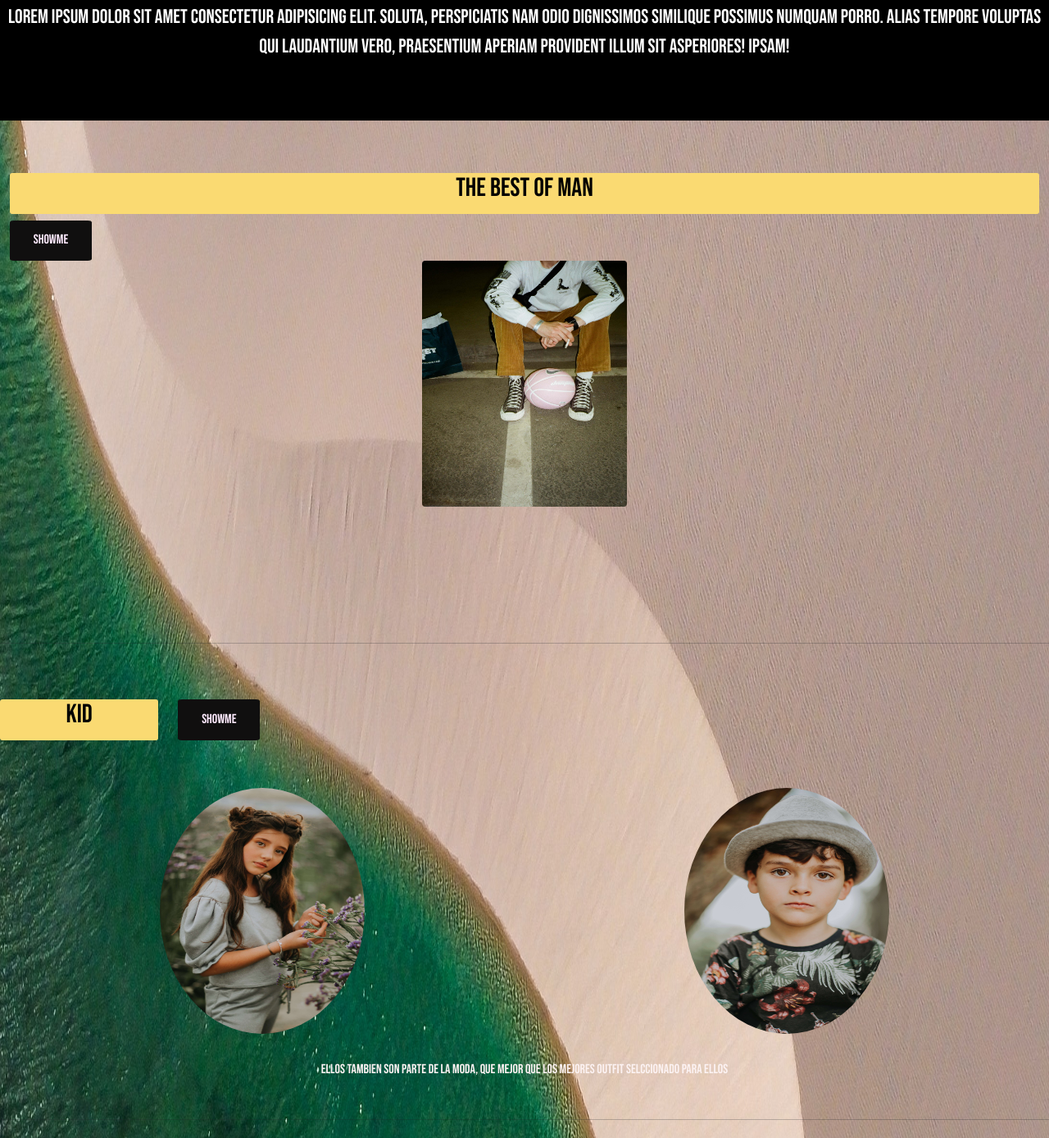
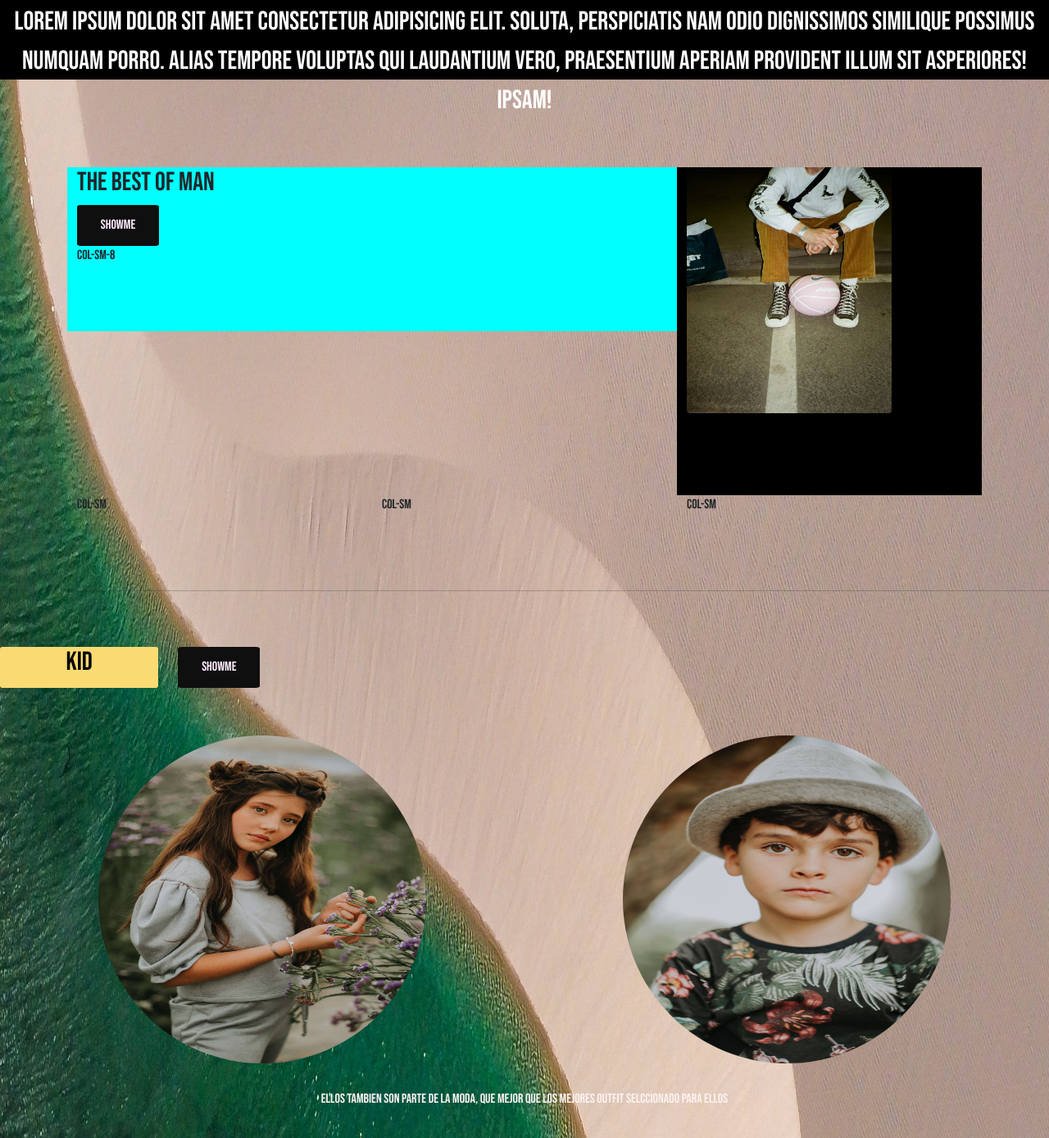
Before and after one commit to FrontSantiDev2021/web-proyect-coder, a website: page index.html in a window 1280 px wide. Shown: the part 261-1649 px from the top of the page at 82% size. Drawn offline with nearby package versions, Linux system fonts and the light colour scheme; files that its build step writes are made by us from their sources.

```diff
--- a/index.html
+++ b/index.html
@@ -15,15 +15,14 @@
     <link rel="stylesheet" href="https://cdnjs.cloudflare.com/ajax/libs/animate.css/4.1.1/animate.min.css">
 
     <link href="https://fonts.googleapis.com/css2?family=Bebas+Neue&display=swap" rel="stylesheet">
-
+    <!--------->
     <link href="https://cdn.jsdelivr.net/npm/bootstrap@5.1.3/dist/css/bootstrap.min.css" rel="stylesheet" integrity="sha384-1BmE4kWBq78iYhFldvKuhfTAU6auU8tT94WrHftjDbrCEXSU1oBoqyl2QvZ6jIW3" crossorigin="anonymous">
-
 
     <link rel="stylesheet" href="./bootstrap-5.1.3/dist/css/bootstrap.css">
 
     <link rel="stylesheet" href="css/main.css">
 </head>
-<body class="bg-transparent " >
+<body class="bg-transparent text-dark " >
     <!---inicio de pagina--------------------------->
     <header class="site-header sticky-top py-1">
         <div class="presentacion">
@@ -82,6 +81,7 @@
     </header>
 
     <main>
+
         <div class="encabezado">
             <h1 class="encabezado-h1 ">bienvenido a place of body</h1>
             <p class= "encabezado-h1__textoLorem text-white">Lorem ipsum dolor sit amet consectetur adipisicing elit.
@@ -91,17 +91,17 @@
             </p>
 
         </div>
-        <section class="manIndex" >
-            <div class=" container-fluid">
+        <section class="manIndex container" >
+            <div class="container contenedor-box">
                 <div class="row">
-                    <div class="col"><h2 class="manIndex__h2">the best of man</h2></div>
-                    <div class="col-10">
+                  <div class="col-sm-8 bono">
+                    <div class=""><h2 class="manIndex__h2">the best of man</h2></div>
+                    <div class="">
                         <button class="boton">
                             <span>showme</span>
                         </button>
-                    </div>
-                </div>
-            </div>
+                    </div>col-sm-8</div>
+                  <div class="col-sm-4 papach">
                     <div class="contenedorMan">
                         <figure>
                             <img src="IMAGENESProyect/pexels-vitalina-3807262.jpg" alt="outfit completo" >
@@ -109,8 +109,15 @@
                                 <h3>design style</h3>
                                 <p>Lorem ipsum dolor sit amet.</p>
                             </div>
-
                         </figure>
+                    </div>
+                </div>
+                </div>
+                <div class="row">
+                  <div class="col-sm papa">col-sm</div>
+                  <div class="col-sm">col-sm</div>
+                  <div class="col-sm">col-sm</div>
+                </div>
               </div>
         </section>
             <hr>
--- a/scss/base/_extend.scss
+++ b/scss/base/_extend.scss
@@ -117,11 +117,9 @@
     background-color: $bg-color;
     border-radius: $border;
 }
-@mixin  contenedor-man($justify,$ancho,$largo) {
-    justify-content: $justify;
-    width: $ancho;
-    height:$largo;
-    display: flex;
+@mixin  contenedor-man($ancho) {
+    width:$ancho;
+
 }
 @mixin figura($posicion,$ancho,$alto,$desbordamiento,) {
     position: $posicion;
@@ -196,6 +194,12 @@
     grid-template-columns: $columns;
     margin: $margen;
     justify-items: $items;
+
+}
+@mixin p-woman ($espaciado,$espaciado-l,$size,){
+    word-spacing: $espaciado;
+    letter-spacing: $espaciado-l;
+    font-size: $size;
 
 }
 @mixin formulario($relleno,$relleno-b,$posicion) {
--- a/scss/base/_variables.scss
+++ b/scss/base/_variables.scss
@@ -11,7 +11,19 @@
 $cyan:    #0dcaf0;
 $silver:  silver;
 
+/*/paleta nueva de colores*/
+$color-1:rgb(249,248,251);
+$color-2:rgb(248,244,232);
+$color-3:#333231;
+$color-4:rgb(164,164,164);
+$color-5:rgb(167,83,90);
+
+
+
+
+
 /*/*/
+
 $color-texto:rgb(252,242,242);
 $color-gradiente: rgba(20,65,210,1) 31%, rgba(246,129,63,1) 56%, rgba(206,208,130,1) 75%;
 $color-primary:black;
@@ -83,8 +95,3 @@
         @content;
     }
 }
-@mixin mobile-l ($breakpoint) {
-    @media  screen and (min-width: map-get($breakpoints,$breakpoint)){
-        @content;
-    }
-}
--- a/scss/layouts/_coleccion.scss
+++ b/scss/layouts/_coleccion.scss
@@ -10,7 +10,7 @@
             height: 300px;
             padding-bottom: 50px;
         }
-        @include mobile-l(sm){
+        @include mobile-f(md){
             width: 200px;
             height: 200px;
         }
@@ -32,14 +32,14 @@
     &__gridColeccion{
         display: nth($displays, $n:2 );
         @include grid-coleccion (40% 40%,1fr,5%,center,60px 20px,center,center);
-        @media (max-width:480px) {
+        @include mobile-f(sm) {
             display: flex;
             flex-direction: column;
             justify-items: center;
             justify-content: space-around;
 
         }
-        @include mobile-l(sm){
+        @include mobile-f(md){
             display: grid;
             grid-template-columns: 1fr 1fr;
             grid-template-rows: 1fr;
@@ -51,7 +51,7 @@
         &_foto{
             position: nth($position, $n: 2);
             height: $height-min;
-            @include mobile-l(sm){
+            @include mobile-f(md){
                 display: grid;
                 grid-template-columns: 30% 30%;
                 grid-template-rows: 1fr;
--- a/scss/layouts/_index.scss
+++ b/scss/layouts/_index.scss
@@ -4,6 +4,9 @@
     width:$width-menu ;
     @include mobile-f(sm){
         width: $max-width;
+    }
+    @media (min-width:map-get($breakpoints,sm)) and (max-width: map-get($breakpoints,lg)){
+
     }
     .presentacion{
         .presentacion_texto{
@@ -35,7 +38,7 @@
                 overflow-x:visible;
             }
         }
-        @include mobile-f(sm){
+        @media (min-width:map-get($breakpoints,sm)) and (max-width: map-get($breakpoints,lg)){
             width: $max-width;
             margin: auto;
         }
@@ -72,78 +75,100 @@
 main{
 
     .encabezado{
-        @include encabezado_content($color-primary,50px,10%,100px,100%,inline-block);
+        @include encabezado_content($color-primary,50px,10%,200px,100%,inline-block);
+
         @include mobile-f (sm){
 
             width: $max-width;
-            height:250px;
+            height:300px;
+        }
+        @media (min-width:map-get($breakpoints,sm)) and (max-width: map-get($breakpoints,lg)){
+            height: 350px;
 
-        }
-        @include mobile-l (sm){
-            height: 250px;
         }
 
         .encabezado-h1{
             @include encabezado_h1(center,$color-h1);
+            @media (min-width:map-get($breakpoints,sm)) and (max-width: map-get($breakpoints,lg)){
+                font-size :50px;
+            }
             &__textoLorem{
-                @include lorem (1rem,center,$color-texto,expanded);
+                @include lorem (2rem,center,$color-texto,expanded);
 
                 @include mobile-f(sm){
                     text-align:center;
+                    font-size: 20px;
                 }
-                @include mobile-l (sm){
-                    font-size: 1.5rem;
+
             }
         }
     }
-    }
+
     .manIndex{
         padding-top: 5%;
-
+        margin: 0 auto;
+        width: 100%;
         @include mobile-f(sm){
             width: $max-width;
         }
-        @include mobile-l (sm){
-            padding-bottom: 50px;
-        }
+
         .container-fluid{
                 .row{
                     display:nth($displays, $n: 1);
                     position:nth($position, $n: 2);
                     justify-content: center;
+                    @media (min-width:map-get($breakpoints,sm)) and (max-width: map-get($breakpoints,lg)) {
+                        display: flex;
+                        position: relative;
+                    }
                     @include mobile-f(sm){
                         display: flex;
                         justify-content: center;
                         position: relative;
                         height: 100px;
                     }
-                    @include mobile-l(sm){
-                        display: block;
-                        justify-content: center;
-                        position: relative;
-                    }
+
+
                     .manIndex__h2{
                         @include man-h2(49.6px,center,$color-primary,$background-man,3px);
+                        @media (min-width:map-get($breakpoints,sm)) and (max-width: map-get($breakpoints,lg)){
+                            width:100%;
+                            height: 90px;
+                            text-align: center;
+                        }
                         @include mobile-f(sm) {
                             width:$max-width;
                             display: flex;
                             text-align: center;
                             padding: 20px;
-                        @include mobile-l(sm){
-                            text-align: center;
-                            width: 100%;
-                            height: 90px;
+
                     }
                 }
             }
         }
+        .contenedor-box{
+            width:100%;
+            height:500px;
+            .row{
+                display: flex;
+                display: wrap;
+                .bono{
+                    background-color: aqua;
+                    height: 200px;
+
                 }
+                .papach{
+                    background-color: black;
+                    height: 400px;
+                    .contenedorMan{
+                        @include contenedor-man(100%);
 
-        .contenedorMan{
-            @include contenedor-man(center,100%,50vh);
                         @include mobile-f (sm) {
                             position:nth($position, $n: 2);
-
+                        }
+                        @media (min-width:map-get($breakpoints,sm)) and (max-width: map-get($breakpoints,lg)){
+                            position:nth($position, $n: 2);
+                            padding-bottom: 10%;
                         }
                         figure{
                             @include figura (relative,250px,300px,hidden);
@@ -162,6 +187,12 @@
                                 width: $max-width;
                                 height: $max-height;
                                 @include transicion(all 500ms ease-out);
+                                @media (min-width:map-get($breakpoints,sm)) and (max-width: map-get($breakpoints,lg)){
+                                    width: 400px;
+                                    height: 450px;
+                                    position:relative;
+                                    top:2%;
+                                }
                             }
                             .capa{
                                 width: $max-width;
@@ -192,8 +223,11 @@
 
                             }
                         }
+                    }
+                }
+            }
+        }
 
-        }
     }
     .kidIndex{
         padding-top: $paddingsIndex;
@@ -215,21 +249,14 @@
                 display: flex;
 
             }
-            @include mobile-l (sm){
-                display: flex;
-                justify-content: space-around;
-                align-items: center;
-            }
+
             &__imag{
                 @include kidImag (80%,400px,400px);
                 @include mobile-f(sm){
                     width:150px;
                     height:200px;
                 }
-                @include mobile-l(sm){
-                    height: 300px;
-                    width: 250px;
-                }
+
             }
         }
         &__niñoDescripcion{
@@ -242,6 +269,9 @@
         padding-top: $paddingsIndex;
         margin:10px;
         width: $max-width;
+        @media (min-width:map-get($breakpoints,sm)) and (max-width: map-get($breakpoints,lg)){
+            margin:0 auto;
+        }
         div{
             p{
                 @include mobile-f (sm){
@@ -261,10 +291,13 @@
                 align-items: center;
 
             }
-            @include mobile-l (sm){
-                width: 200px;
-                height: 200px;
+            @media (min-width:map-get($breakpoints,sm)) and (max-width: map-get($breakpoints,lg)){
+                width: 250px;
+                height:300px;
+                border-radius:5px;
             }
+
+
         }
         &__contenedor{
             @include womanContenedor(grid,33% 33% 33%,60px 0px,center);
@@ -275,19 +308,23 @@
                 column-gap: 40px;
 
             }
-            @include mobile-l(sm){
-                display: grid;
-                grid-template-columns: 30% 30% 30%;
-                grid-template-rows: 1fr;
-                column-gap: 40px;
-                row-gap: 30px;
+            @media (min-width:map-get($breakpoints,sm)) and (max-width: map-get($breakpoints,lg)){
+                display: flex;
+                flex-direction: wrap;
+                justify-content: center;
+                justify-items: center;
+                flex-wrap: wrap;
+                column-gap:40px;
             }
+
             grid-template-areas: "item1" "item2" "item3";
             &_1{
                 grid-area: "item1";
+                @include p-woman (50px,5px,1rem);
                 @include mobile-f(sm){
                     align-self: center;
                 }
+
             }
 
             }
@@ -349,6 +386,12 @@
         text-decoration:none;
         color:inherit;
     }
+    hr{
+        @media (min-width:map-get($breakpoints,sm)) and (max-width: map-get($breakpoints,lg)){
+            padding: 50px;
+            color: transparent;
+        }
+    }
     .boton_footer{
         background:$background-index;
         border:none;
--- a/scss/layouts/_man.scss
+++ b/scss/layouts/_man.scss
@@ -40,10 +40,7 @@
                 @include mobile-f(sm){
                     padding-bottom: 30%;
                 }
-                @include mobile-l (sm){
-                    width: 250px;
-                    height: 200px;
-                }
+
                 h5{
                     color:$color-texto;
                     @include h5 (0.8rem,oblique,capitalize,lighter);
```
Also changed, not shown: stylestructure.css (+44 -4 lines), css/main.css, 1 other file. Lines whose indentation alone changed are shown as unchanged.
